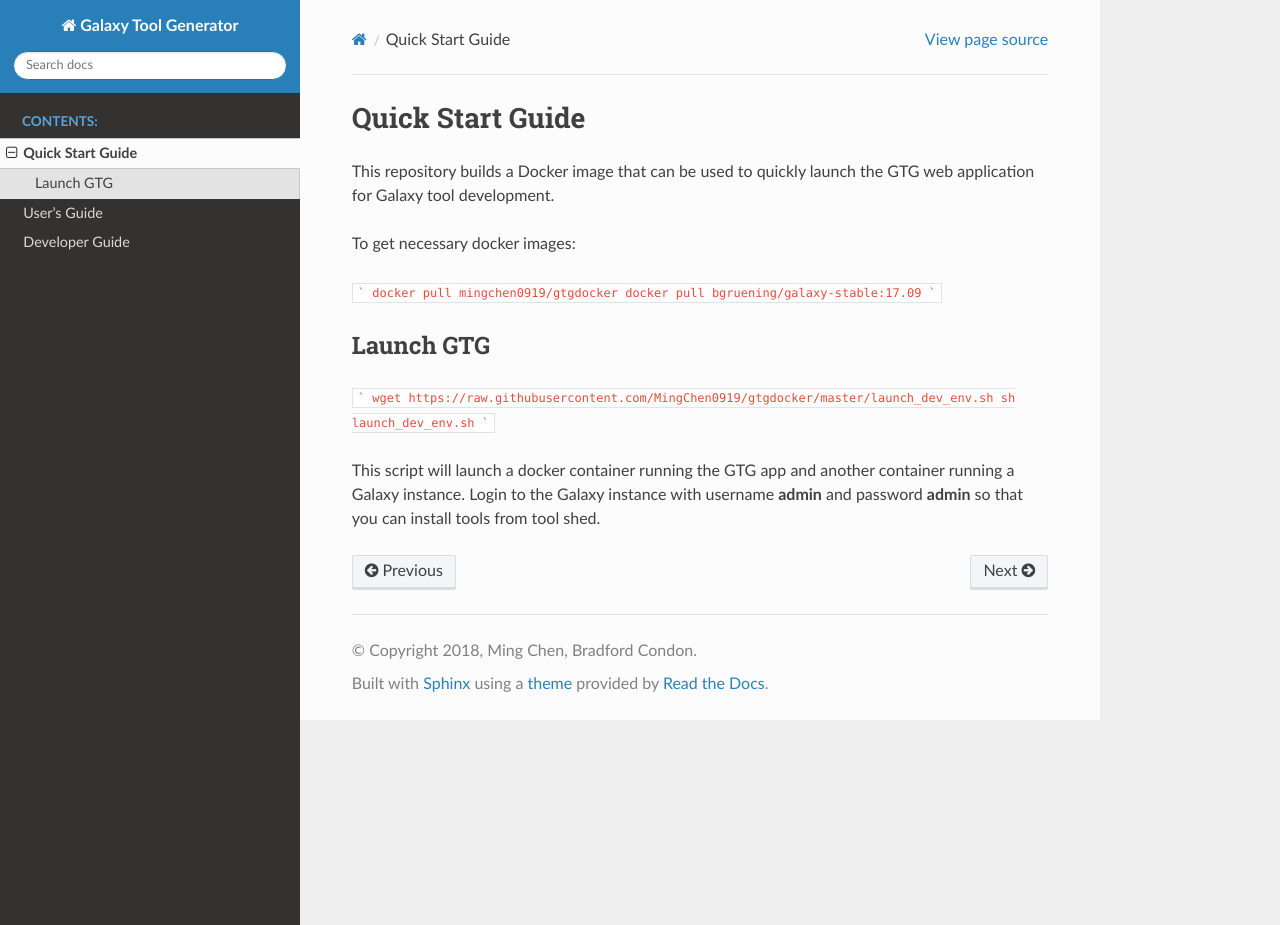
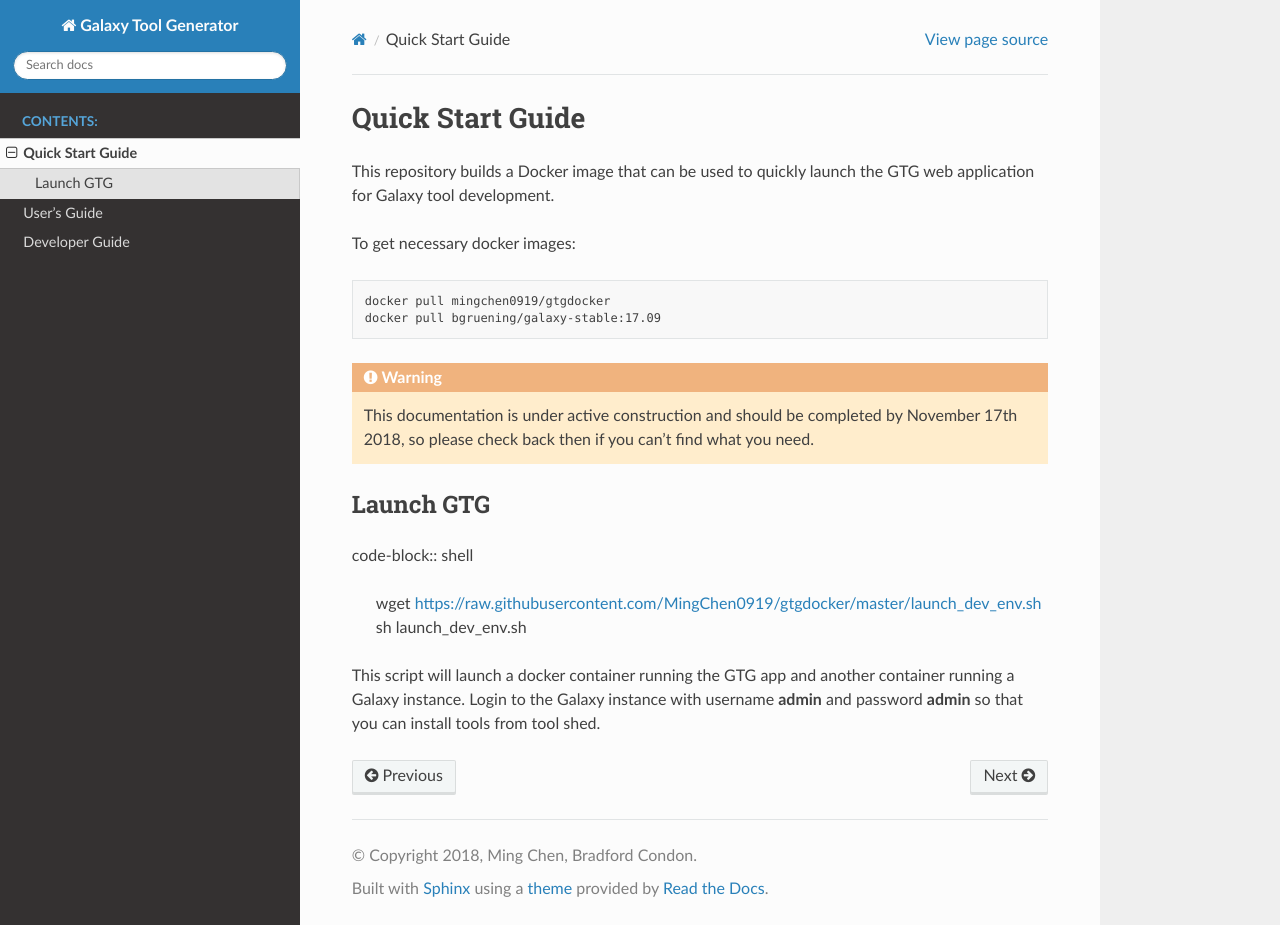
Before and after one commit to MingChen0919/gtgdocker, a Sphinx documentation site: the page built from docs/quick_start.rst, in a window 1280 px wide and 925 px high. Built offline with Sphinx 7.4.7 and the Read the Docs theme 2.0.0, drawn with Linux system fonts in a browser that asks for light colours.

Commit message:
ignore ds store fix code in welcome

````diff
--- a/docs/quick_start.rst
+++ b/docs/quick_start.rst
@@ -6,18 +6,23 @@ This repository builds a Docker image that can be used to quickly launch the GTG
 
 To get necessary docker images:
 
-```
-docker pull mingchen0919/gtgdocker
-docker pull bgruening/galaxy-stable:17.09
-```
+.. code-block:: shell
+
+  docker pull mingchen0919/gtgdocker
+  docker pull bgruening/galaxy-stable:17.09
+
+
+.. warning::
+
+  This documentation is under active construction and should be completed by November 17th 2018, so please check back then if you can't find what you need.
 
 Launch GTG
 -----------
 
-```
-wget https://raw.githubusercontent.com/MingChen0919/gtgdocker/master/launch_dev_env.sh
-sh launch_dev_env.sh
-```
+code-block:: shell
+
+  wget https://raw.githubusercontent.com/MingChen0919/gtgdocker/master/launch_dev_env.sh
+  sh launch_dev_env.sh
 
 This script will launch a docker container running the GTG app and another container running
 a Galaxy instance. Login to the Galaxy instance with username **admin** and password **admin**
````
Also changed, not shown: 1 other file.
